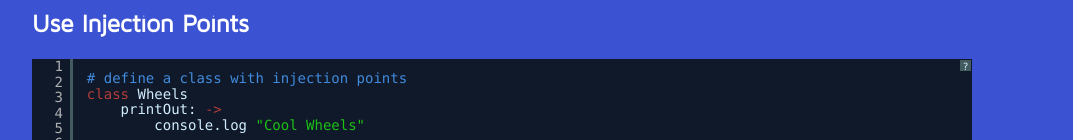
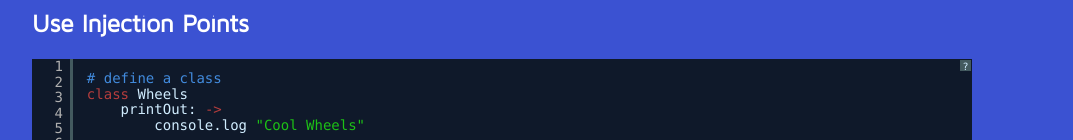
Before and after one commit to vizio360/coffee-sweetener, a plain HTML site: page index.html in a window 1280 px wide. Shown: the part 812-952 px from the top of the page, without its empty margins (138-1211 px from the left). Drawn offline with nearby package versions, Linux system fonts and the light colour scheme.

Commit message:
updated example code comments

```diff
--- a/index.html
+++ b/index.html
@@ -105,11 +105,12 @@ instance.sayYeah() # this prints "YEAH!" to the console
 </pre>
 <h3>Use Injection Points</h3>
 <pre class="brush: coffee">
-# define a class with injection points
+# define a class
 class Wheels
     printOut: ->
         console.log "Cool Wheels"
 
+# define a class with injection points
 class Car
     inject:
         wheels: "Wheels"
```
